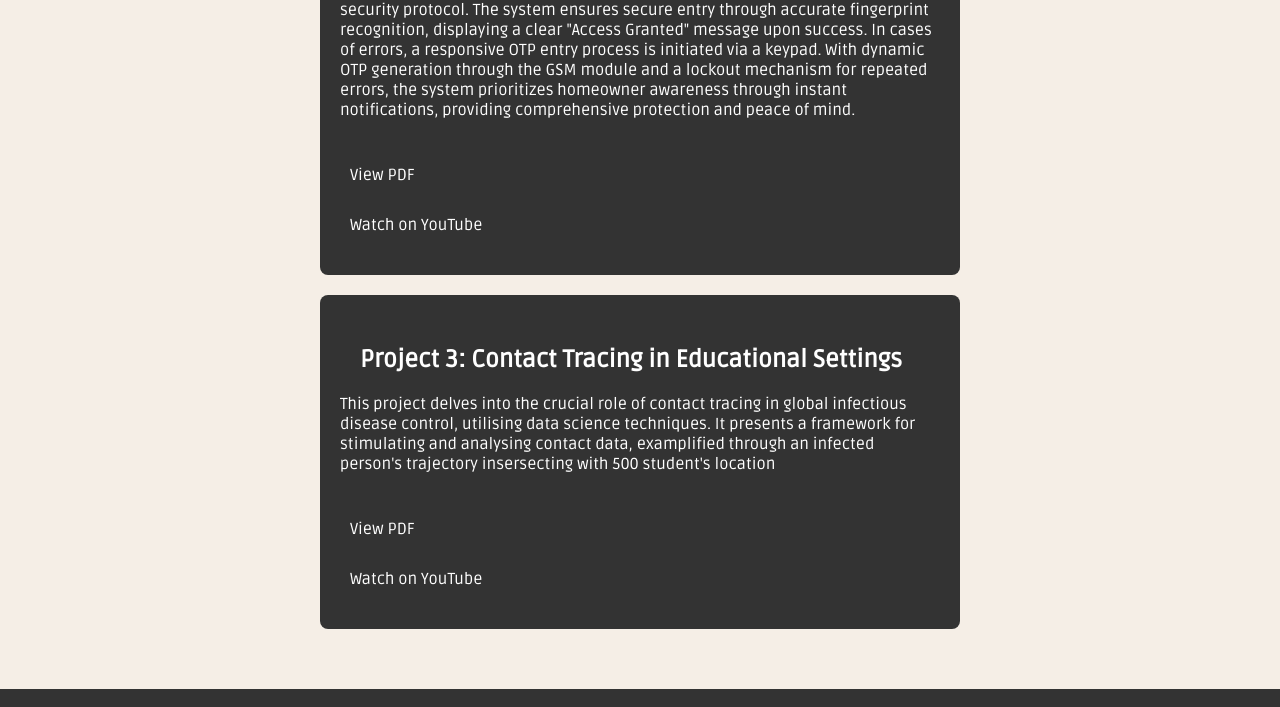
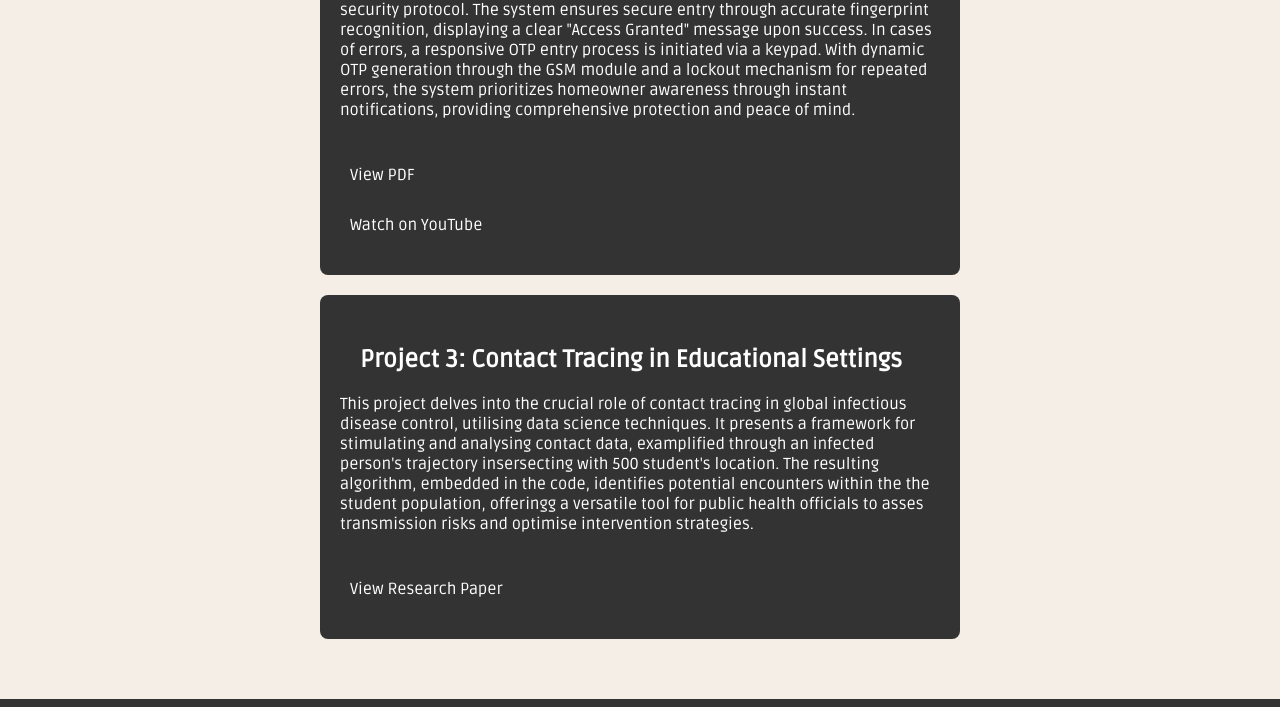
Before and after one commit to Sanjitha0510/portfolio, a plain HTML site: page project.html in a window 1280 px wide. Shown: the part 735-1442 px from the top of the page. Drawn offline with Linux system fonts and the light colour scheme.

Commit message:
Update project.html

```diff
--- a/project.html
+++ b/project.html
@@ -41,10 +41,9 @@
         </section>
         <section class="project">
             <h2>Project 3: Contact Tracing in Educational Settings</h2>
-            <p>This project delves into the crucial role of contact tracing in global infectious disease control, utilising data science techniques. It presents a framework for stimulating and analysing contact data, examplified through an infected person's trajectory insersecting with 500 student's location</p>
+            <p>This project delves into the crucial role of contact tracing in global infectious disease control, utilising data science techniques. It presents a framework for stimulating and analysing contact data, examplified through an infected person's trajectory insersecting with 500 student's location. The resulting algorithm, embedded in the code, identifies potential encounters within the the student population, offeringg a versatile tool for public health officials to asses transmission risks and optimise intervention strategies.</p>
             <div class="links">
-                <a href="22BRS1047_HOME SECURITY SYSTEM.pdf" target="_blank">View PDF</a>
-                <a href="https://www.youtube.com/watch?v=h8rBGLOdKo4" target="_blank">Watch on YouTube</a>
+                <a href="22BRS1047_HOME SECURITY SYSTEM.pdf" target="_blank">View Research Paper</a>
             </div>
         </section>
         <footer>
```
